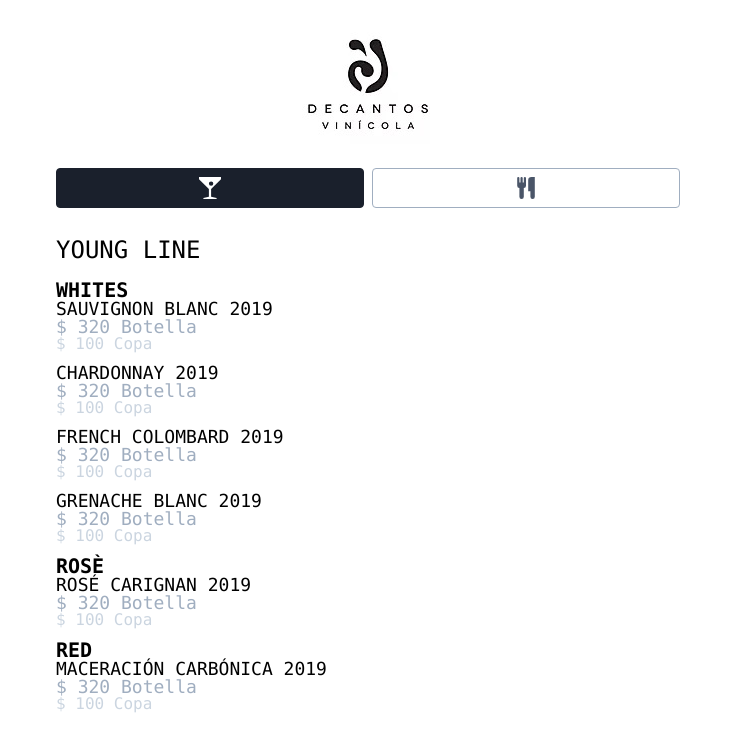
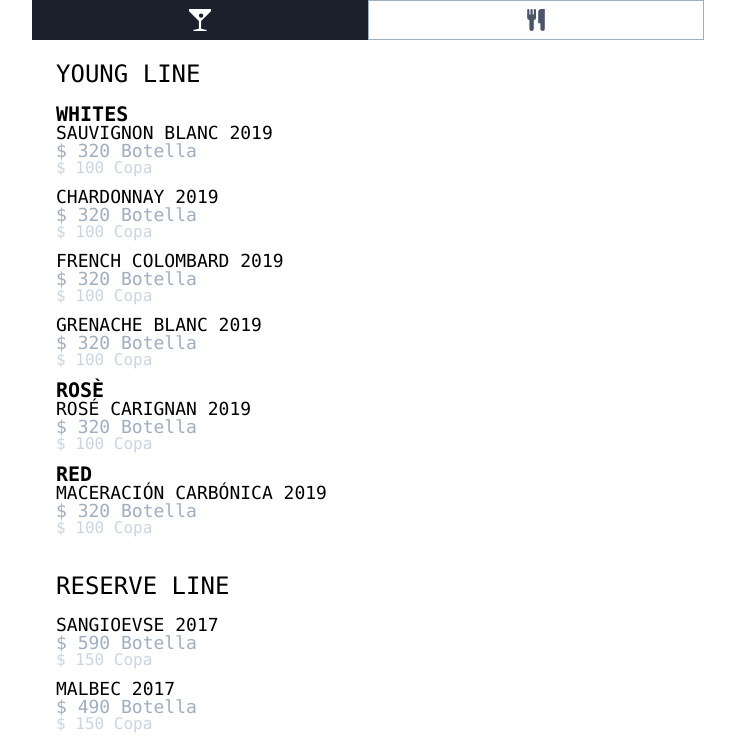
Before and after one commit to ricardonava/decantos-menu-pwa, a Next.js app: page /en/vinos in a window 1280 px wide. Shown: the top 740 px of the page, without its empty margins (272-1007 px from the left). Built offline with nearby package versions, Linux system fonts and the light colour scheme.

Commit message:
Refactor app to create fixed topbar Nav component

```diff
--- a/components/Layout.js
+++ b/components/Layout.js
@@ -1,16 +1,14 @@
 /* eslint-disable react/prop-types */
 /* eslint-disable jsx-a11y/anchor-is-valid */
-import Header from './Header';
 import Nav from './Nav';
 
 export default function Layout({ children }) {
   return (
     <body className="font-mono">
+      <Nav />
       <div className="flex h-screen max-w-2xl mx-auto items-center">
         <div className="px-2 py-6 m-auto w-screen mx-4">
-          <Header />
-          <Nav />
-          {children}
+          <main className="mt-8">{children}</main>
         </div>
       </div>
     </body>
--- a/components/MenuPlatillos.js
+++ b/components/MenuPlatillos.js
@@ -9,7 +9,7 @@
   const locale = lang === 'en' ? en : es;
 
   return (
-    <main>
+    <>
       {Object.keys(locale).map((seccion) => (
         <section className="mb-8">
           <h2 className="text-2xl uppercase">{seccion}</h2>
@@ -40,6 +40,6 @@
           separadas.
         </p>
       </section>
-    </main>
+    </>
   );
 }
--- a/components/MenuVinos.js
+++ b/components/MenuVinos.js
@@ -8,7 +8,7 @@
   const { lang } = router.query;
   const locale = lang === 'en' ? en : es;
   return (
-    <main>
+    <>
       {Object.keys(locale).map((seccion) => (
         <section className="mb-8">
           <h2 className="text-2xl uppercase">{seccion}</h2>
@@ -26,6 +26,6 @@
           ))}
         </section>
       ))}
-    </main>
+    </>
   );
 }
--- a/components/Nav.js
+++ b/components/Nav.js
@@ -11,12 +11,12 @@
   const { lang } = router.query;
 
   return (
-    <nav className="mb-6">
-      <ul className="flex space-x-2">
+    <nav className="fixed w-full">
+      <ul className="flex max-w-2xl mx-auto bg-white">
         <Link href={`/${lang}/vinos`}>
           <li className="flex-1 cursor-pointer">
             {router.asPath === `/${lang}/vinos` ? (
-              <a className="text-center block border border-gray-900 rounded bg-gray-900 hover:border-gray-700 hover:bg-gray-700 text-white py-2 px-4 h-10">
+              <a className="text-center block border border-gray-900 bg-gray-900 hover:border-gray-700 hover:bg-gray-700 text-white py-2 px-4 h-10">
                 <svg
                   className="fill-current h-full w-full justify-center"
                   xmlns="http://www.w3.org/2000/svg"
@@ -26,7 +26,7 @@
                 </svg>
               </a>
             ) : (
-              <a className="text-center block border border-gray-500 rounded hover:border-gray-700 text-gray-700 hover:text-gray-900 hover:bg-gray-300 py-2 px-4 h-10">
+              <a className="text-center block border border-gray-500 hover:border-gray-700 text-gray-700 hover:text-gray-900 hover:bg-gray-300 py-2 px-4 h-10">
                 <svg
                   className="fill-current h-full w-full justify-center"
                   xmlns="http://www.w3.org/2000/svg"
@@ -41,7 +41,7 @@
         <Link href={`/${lang}/platillos`}>
           <li className="flex-1 cursor-pointer">
             {router.asPath === `/${lang}/vinos` ? (
-              <a className="text-center block border border-gray-500 rounded hover:border-gray-700 text-gray-700 hover:text-gray-900 hover:bg-gray-300 py-2 px-4 h-10">
+              <a className="text-center block border border-gray-500 hover:border-gray-700 text-gray-700 hover:text-gray-900 hover:bg-gray-300 py-2 px-4 h-10">
                 <svg
                   className="fill-current h-full w-full justify-center"
                   xmlns="http://www.w3.org/2000/svg"
@@ -51,7 +51,7 @@
                 </svg>
               </a>
             ) : (
-              <a className="text-center block border border-gray-900 rounded bg-gray-900 hover:border-gray-700 hover:bg-gray-700 text-white py-2 px-4 h-10">
+              <a className="text-center block border border-gray-900 bg-gray-900 hover:border-gray-700 hover:bg-gray-700 text-white py-2 px-4 h-10">
                 <svg
                   className="fill-current h-full w-full justify-center"
                   xmlns="http://www.w3.org/2000/svg"
--- a/pages/index.js
+++ b/pages/index.js
@@ -2,9 +2,12 @@
 import Link from 'next/link';
 import Layout from '../components/Layout';
 
+import Header from '../components/Header';
+
 export default function Home() {
   return (
     <Layout>
+      <Header />
       <main>
         <ul className="space-y-4">
           <li>
```
